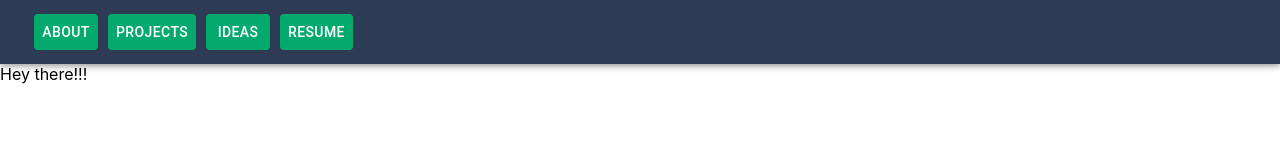
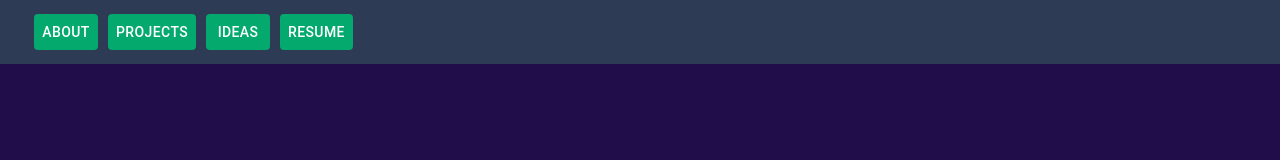
Before and after one commit to ShauryaDahiya1998/beginblog-github.io, a React (Create React App) app: page / in a window 1280 px wide. Shown: the top 160 px of the page. Built offline with nearby package versions, Linux system fonts and the light colour scheme.

Commit message:
working commit

```diff
--- a/src/components/Mainpage.js
+++ b/src/components/Mainpage.js
@@ -3,20 +3,17 @@ import ReactTypingEffect from 'react-typing-effect';
 const Mainpage = () => {
 
     return (
-        // <div style={styleSheet.outerBox}>
-        //     <div style={styleSheet.mainBox}>
-        //         <ReactTypingEffect style={styleSheet.centreText} typingDelay = {500} speed={100} eraseSpeed={50} eraseDelay={2000}
-        //             text={["Good, you're here!", "Welcome! Let's dive deep"]}
-        //         />
-        //     </div>
-        //     <div style={styleSheet.lowerBox}>
-        //         <ReactTypingEffect style={styleSheet.lowerText} typingDelay = {3000} speed={100} eraseDelay={100000}
-        //             text={"Shaurya's blog"}
-        //         />
-        //     </div>
-        // </div>
-        <div>
-            Hey there!!!
+        <div style={styleSheet.outerBox}>
+            <div style={styleSheet.mainBox}>
+                <ReactTypingEffect style={styleSheet.centreText} typingDelay = {500} speed={100} eraseSpeed={50} eraseDelay={2000}
+                    text={["Good, you're here!", "Welcome! Let's dive deep"]}
+                />
+            </div>
+            <div style={styleSheet.lowerBox}>
+                <ReactTypingEffect style={styleSheet.lowerText} typingDelay = {3000} speed={100} eraseDelay={100000}
+                    text={"Shaurya's blog"}
+                />
+            </div>
         </div>
      );
 }
```
